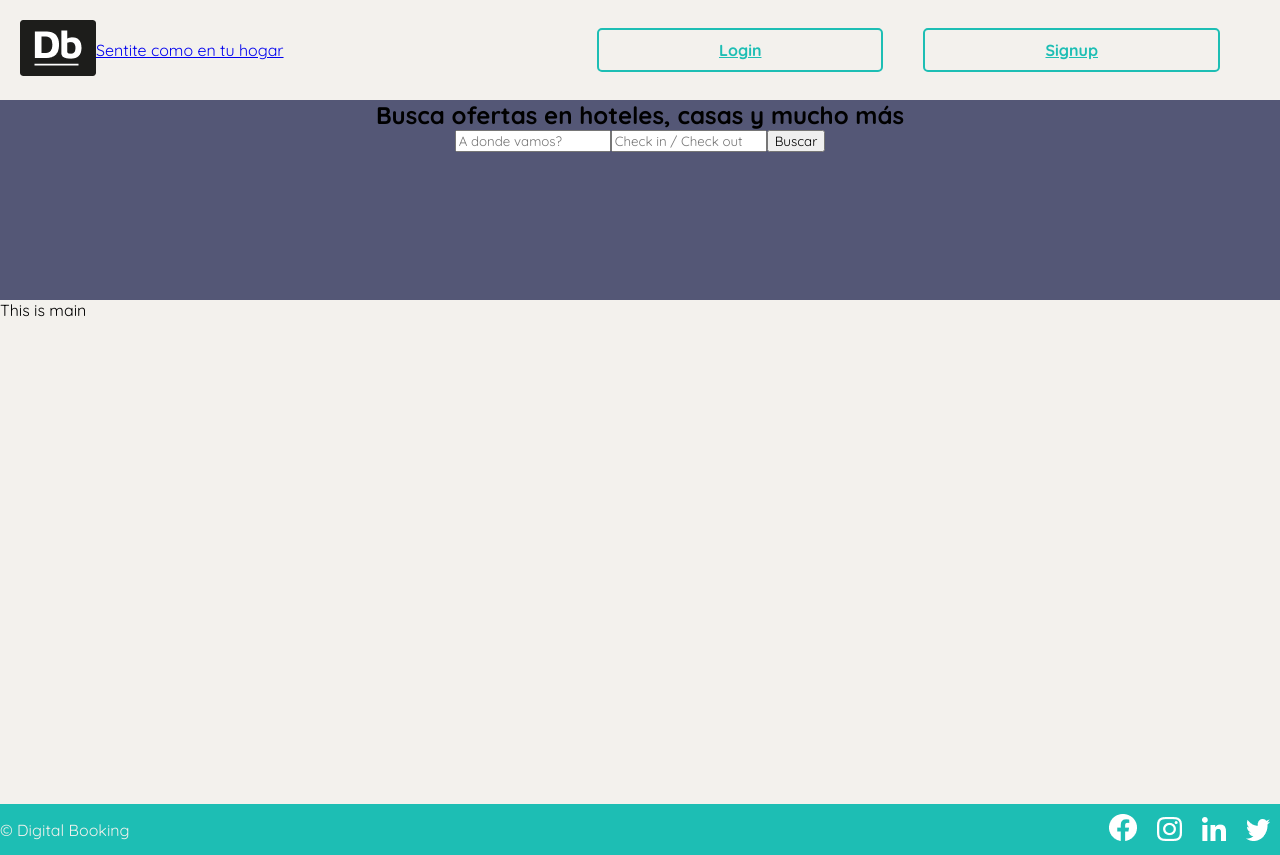
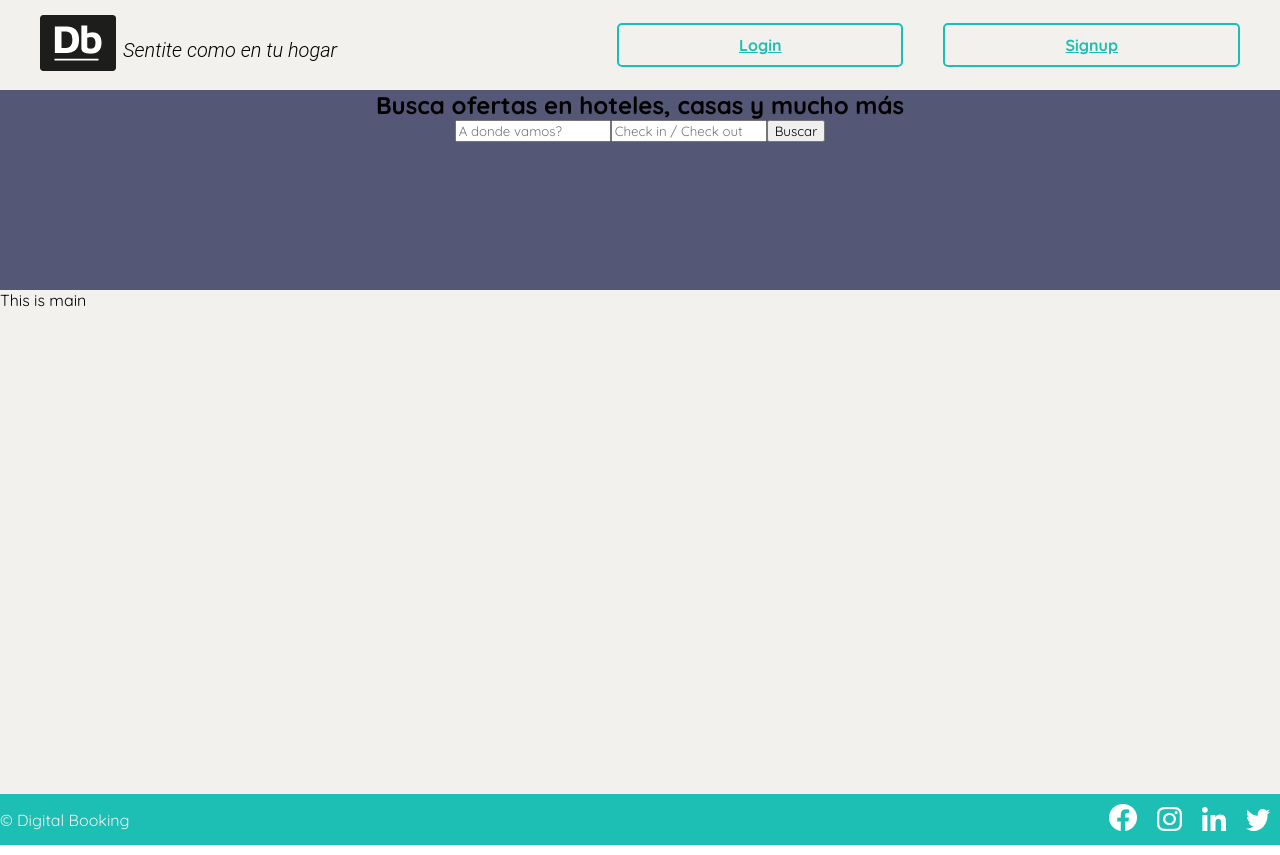
Before and after one commit to manzonlucas/ctd-integration-project, a React (Create React App) app in the folder cra-frontend/: page / in a window 1280 px wide. Built offline with nearby package versions, Linux system fonts and the light colour scheme.

Commit message:
modificaciontextlogo

```diff
--- a/cra-frontend/src/index.css
+++ b/cra-frontend/src/index.css
@@ -14,17 +14,31 @@ header {
   display: flex;
   justify-content: space-between;
   align-items: center;
-  padding: 20px;
 }
 
 header section.logo {
   color: #545776;
   display: flex;
   align-items: center;
+  padding: 15px 40px;
 }
 
 header section.user-buttons {
   padding: 20px;
+}
+
+header section.logo span {
+  position: absolute;
+  left: 123px;
+  right: 925px;
+  top: 39px;
+  bottom: 18px;
+  font-family: 'Roboto';
+  font-style: italic;
+  font-weight: 300;
+  font-size: 20px;
+  line-height: 23px;
+  color: black;
 }
 
 header section.user-buttons a {
```
